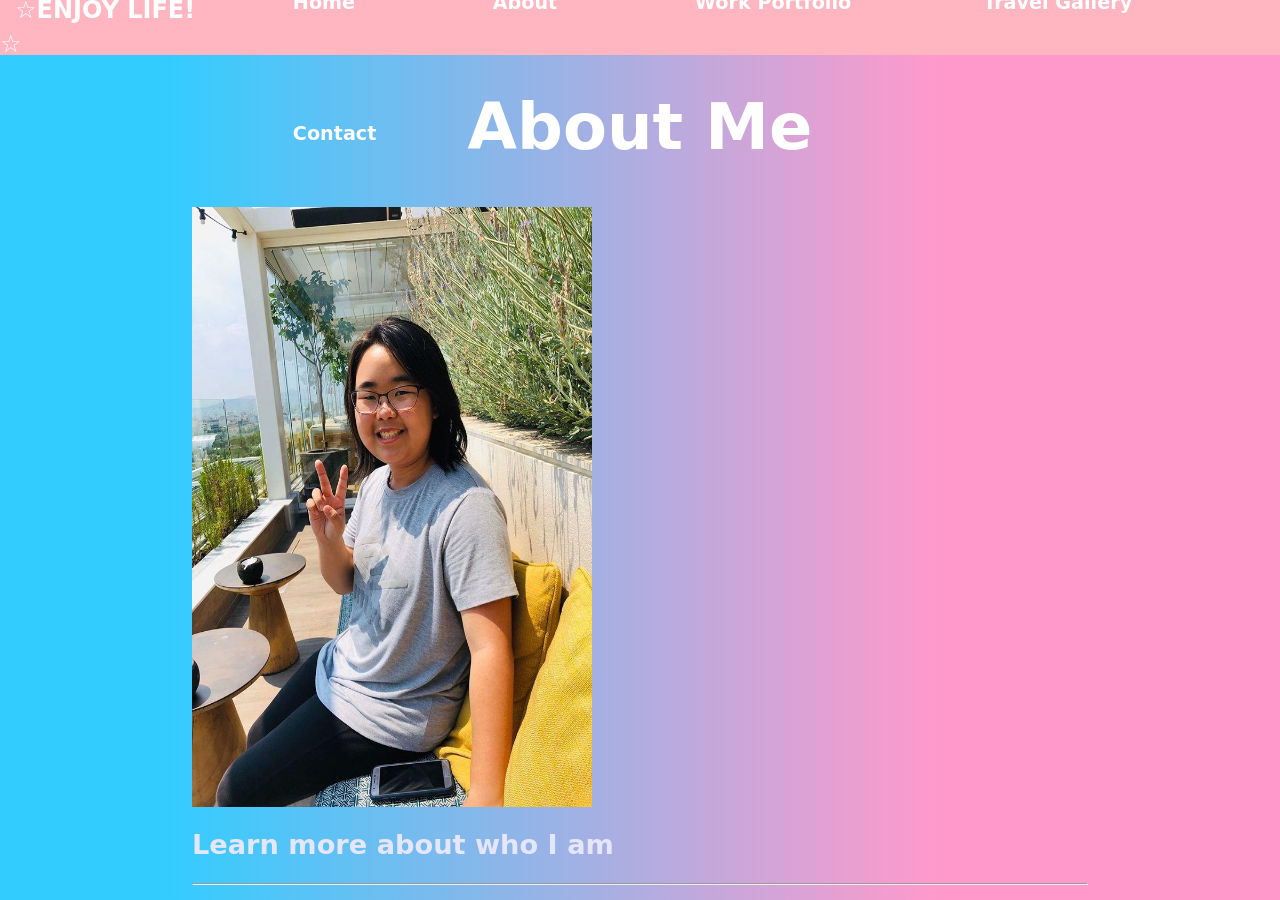
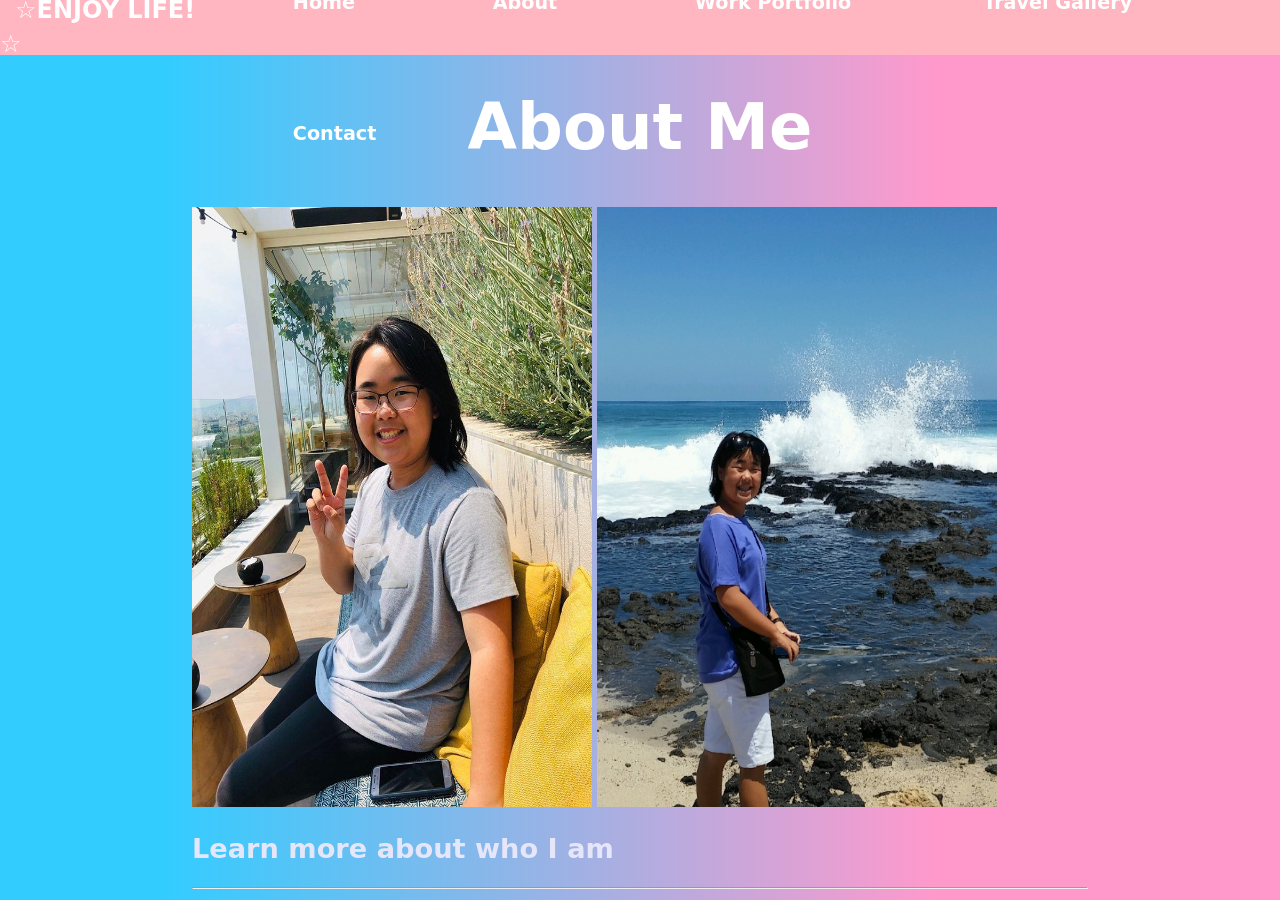
Before and after one commit to CNakano7/CNakano7.github.io, a Jekyll site: the page About/index.html, which Jekyll copies as it is, in a window 1280 px wide and 900 px high. Built offline with Jekyll 4.4.1, drawn with Linux system fonts in a browser that asks for light colours.

Commit message:
Update index.html

```diff
--- a/About/index.html
+++ b/About/index.html
@@ -35,7 +35,7 @@
 
 <div class="row">
   <div class="column left;">
-   <img src=/IMG_20190620_145746_288.jpg height="600" width="400">
+   <img src=/IMG_20190620_145746_288.jpg height="600" width="400"> <img src=/20150701_135049_copy.jpg height="600" width="400">
   </div>
 
    <div class="column right;">
```
